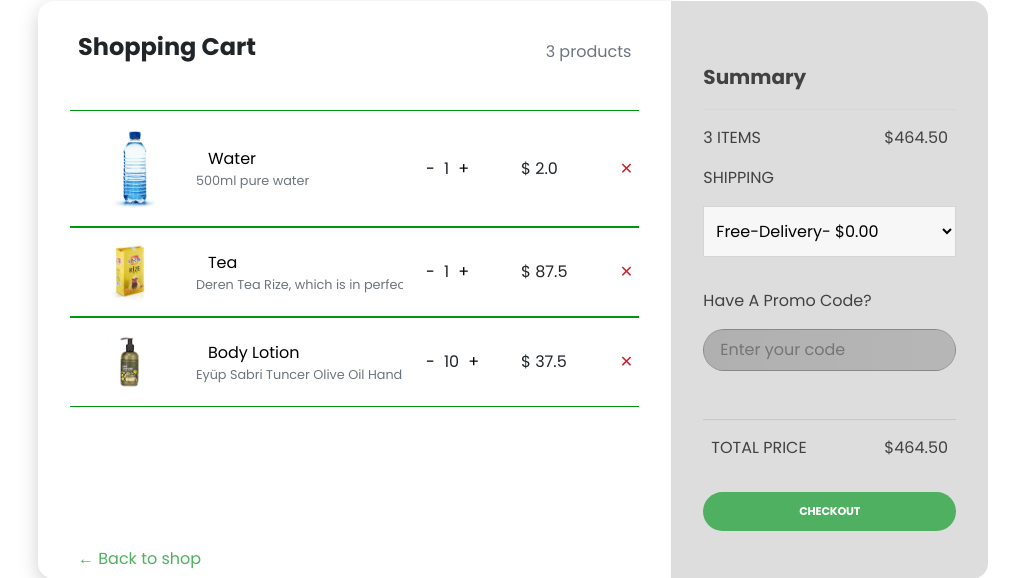
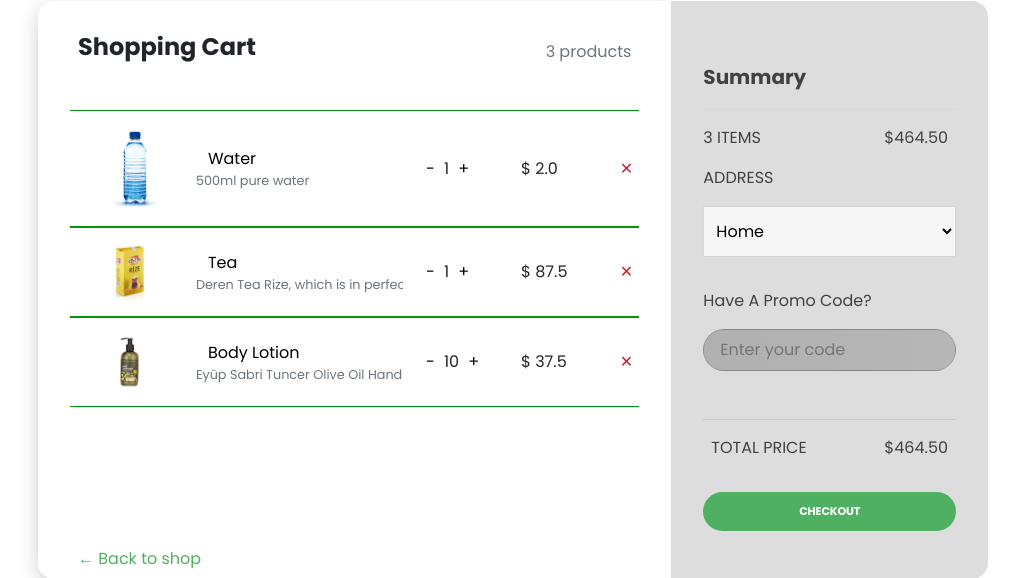
Before and after one commit to abdulkadiroksuz/Supermarket_Web_App, a Django app: page /cart/ in a window 1280 px wide. Shown: the part 245-823 px from the top of the page, without its empty margins (127-1146 px from the left). Run offline with Django 4.2, Linux system fonts and the light colour scheme; a user stored in the database is signed in; data comes from the database, SQL or seed files in the repository; some libraries are stand-ins or nearby versions; grey boxes are pictures that could not be loaded.

Commit message:
deleted shipping, added adress
deleted shipping, added adress combobox

```diff
--- a/market/cart/static/js/cart.js
+++ b/market/cart/static/js/cart.js
@@ -9,9 +9,6 @@ function updateCart() {
         let quantity = parseInt(product.querySelector(".quantity").innerText);
         total += (price * quantity);
     }
-
-    let shippingCost = parseFloat(document.getElementById("shippingSelect").value);
-    total += shippingCost;
 
     document.getElementsByClassName("col align-self-center text-right text-muted")[0].innerHTML = productsQuantity + " products";
     document.getElementsByClassName("tot-items")[0].innerHTML = productsQuantity + " ITEMS";
--- a/market/cart/templates/cart.html
+++ b/market/cart/templates/cart.html
@@ -30,7 +30,7 @@
                             <div class="row"><a href="{% url 'item:product' product_slug=item.product__slug %}">{{ item.product__name }}</a></div>
                             <div id="txt-description" class="row text-muted">{{ item.product__description }}</div>
                         </div>
-                        <div class="col-2">
+                        <div class="col-2 amount">
                             <button class="action-button" onclick="decreaseQuantity('p{{ item.product__id }}')">-</button>
                             <span class="quantity">{{ item.quantity }}</span>
                             <button class="action-button" onclick="increaseQuantity('p{{ item.product__id }}')">+</button>
@@ -59,10 +59,10 @@
                 <div class="col text-right tot-price">$ 0.00</div>
             </div>
             <form>
-                <p>SHIPPING</p>
-                <select onclick="updateCart()" id="shippingSelect">
-                    <option value="0" class="text-muted">Free-Delivery- $0.00</option>
-                    <option value="5" class="text-muted">Private-Delivery- $5.00</option>
+                <p>ADDRESS</p>
+                <select id="addressSelect">
+                    <option value="" class="text-muted">Home</option>
+                    <option value="" class="text-muted">Work</option>
                 </select>
                 <p>Have A Promo Code?</p>
                 <input id="code" placeholder="Enter your code">
```
